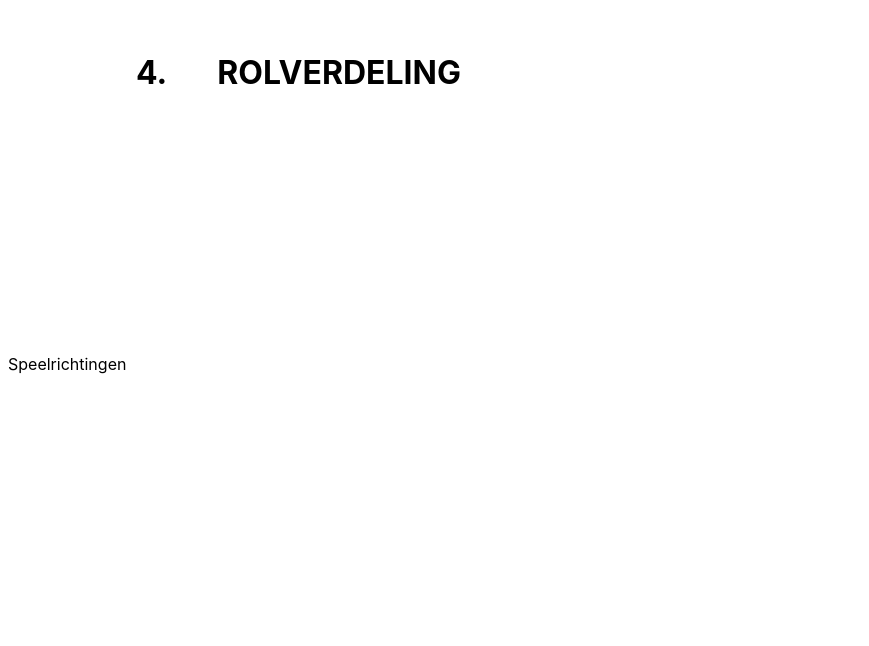
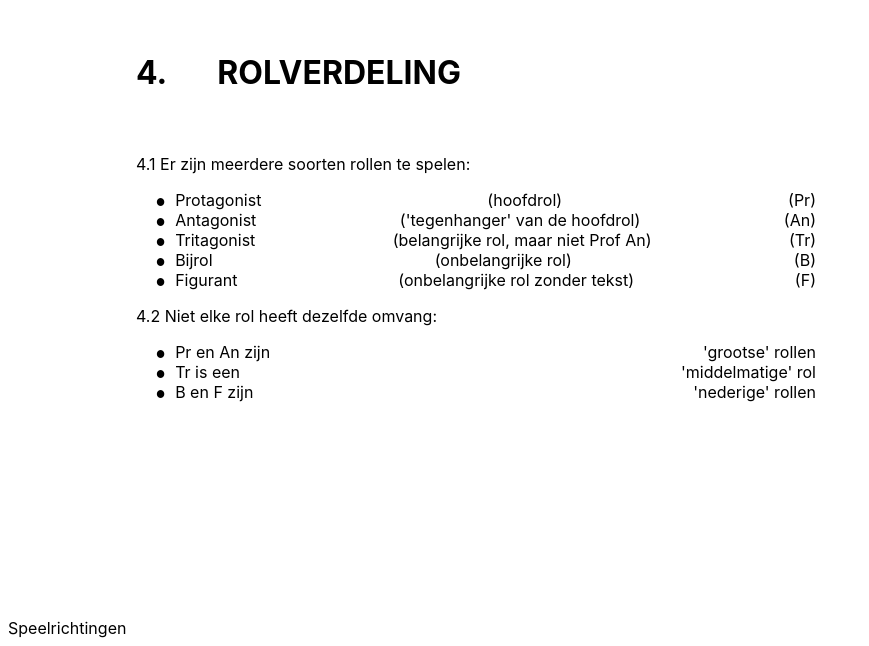
Before and after one commit to Junoburger/ludovicus, a Next.js app: page / in a window 1280 px wide. Shown: the part 5365-6011 px from the top of the page, without its empty margins (0-869 px from the left). Before the commit the page ends 5747 px from the top, so only its background shows below. Built offline with nearby package versions, Linux system fonts and the light colour scheme.

Commit message:
finished up chapter 4

```diff
--- a/components/container/RoleDivision.tsx
+++ b/components/container/RoleDivision.tsx
@@ -1,5 +1,66 @@
 import React from "react";
-import { RolesContainer } from "../styled/RoleDivision";
+import { RolesContainer, Roleslist, Role } from "../styled/RoleDivision";
+
+const FourOne = () => {
+  return (
+    <>
+      4.1 Er zijn meerdere soorten rollen te spelen:
+      <Roleslist>
+        <ul>
+          <li>
+            <Role>Protagonist</Role>
+            <span>(hoofdrol)</span>
+            <span>(Pr)</span>
+          </li>
+          <li>
+            <Role>Antagonist</Role>
+            <span>('tegenhanger' van de hoofdrol)</span>
+            <span>(An)</span>
+          </li>
+          <li>
+            <Role>Tritagonist</Role>
+            <span>(belangrijke rol, maar niet Prof An)</span>
+            <span>(Tr)</span>
+          </li>
+          <li>
+            <Role>Bijrol</Role>
+            <span>(onbelangrijke rol)</span>
+            <span>(B)</span>
+          </li>
+          <li>
+            <Role>Figurant</Role>
+            <span>(onbelangrijke rol zonder tekst)</span>
+            <span>(F)</span>
+          </li>
+        </ul>
+      </Roleslist>
+    </>
+  );
+};
+
+const FourTwo = () => {
+  return (
+    <>
+      4.2 Niet elke rol heeft dezelfde omvang:
+      <Roleslist>
+        <ul>
+          <li>
+            <Role>Pr en An zijn</Role>
+            <span>'grootse' rollen</span>
+          </li>
+          <li>
+            <Role>Tr is een</Role>
+            <span>'middelmatige' rol</span>
+          </li>
+          <li>
+            <Role>B en F zijn</Role>
+            <span>'nederige' rollen</span>
+          </li>
+        </ul>
+      </Roleslist>
+    </>
+  );
+};
 
 export const RoleDivision = () => {
   return (
@@ -8,6 +69,8 @@ export const RoleDivision = () => {
         <h1>
           <span>4.</span>ROLVERDELING
         </h1>
+        <FourOne />
+        <FourTwo />
       </RolesContainer>
     </>
   );
--- a/components/styled/RoleDivision.ts
+++ b/components/styled/RoleDivision.ts
@@ -1,4 +1,4 @@
-import styled from "styled-components";
+import styled, { css } from "styled-components";
 
 export const RolesContainer = styled.div`
   display: flex;
@@ -11,3 +11,27 @@ export const RolesContainer = styled.div`
     padding-bottom: 5vh;
   }
 `;
+
+export const Role = styled.span``;
+
+export const Roleslist = styled.div<{ list?: boolean }>`
+  ${(props) =>
+    props.list
+      ? null
+      : css`
+          ul li ${Role}:before {
+            content: "●";
+            font-size: 10px;
+            margin-right: 1em;
+          }
+
+          li {
+            width: 50vw;
+            display: flex;
+            justify-content: space-between;
+          }
+          ${Role} {
+            margin-left: -20px;
+          }
+        `}
+`;
```
